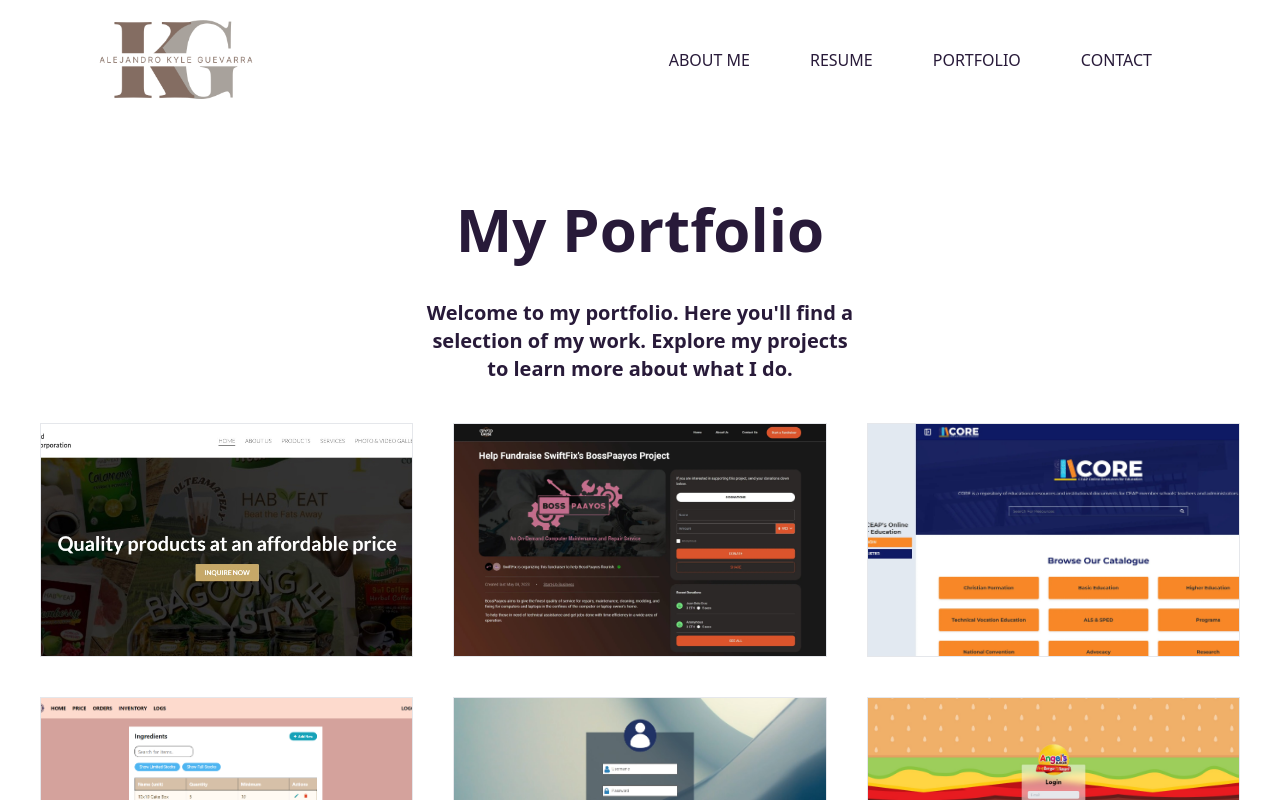
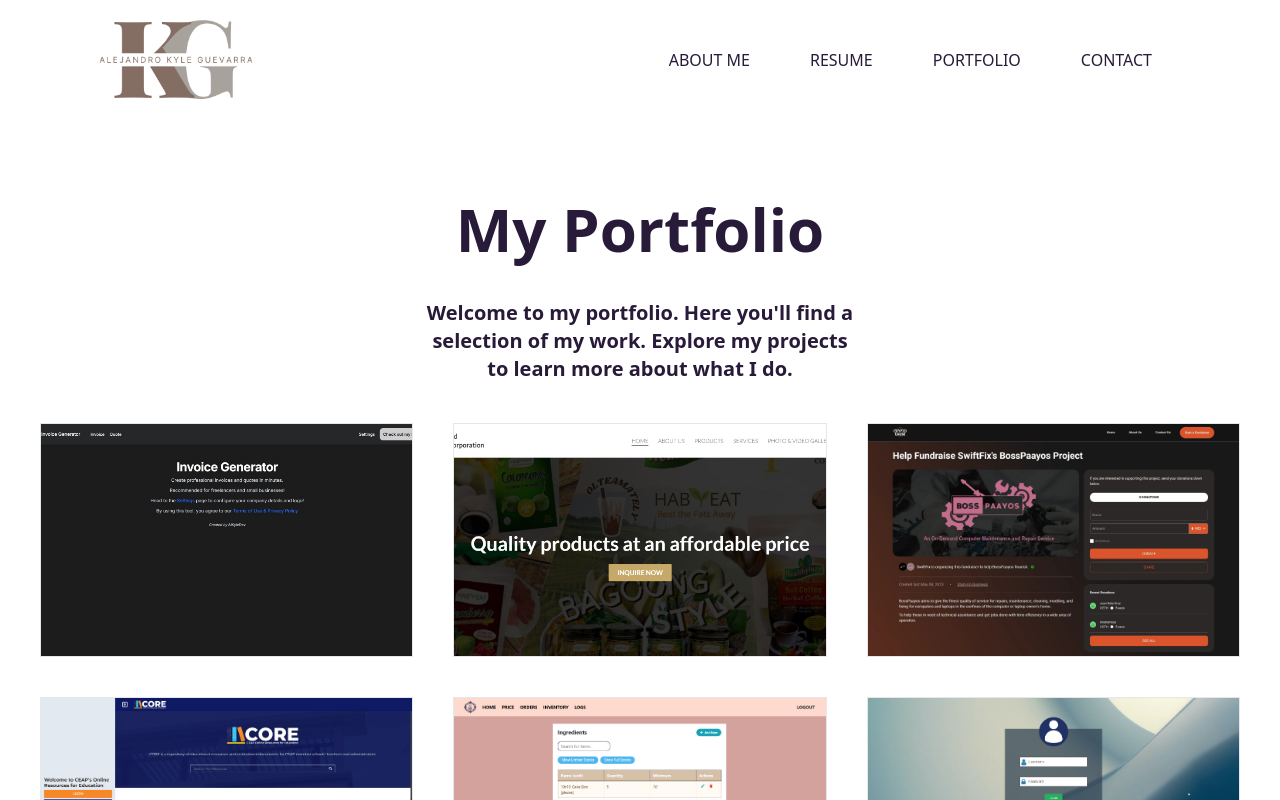
Before and after one commit to AlKyleee/Website-Portfolio, a React (Vite) app: page /portfolio in a window 1280 px wide. Shown: the top 800 px of the page. Built offline with nearby package versions, Linux system fonts and the light colour scheme; a web font is replaced by a local one.

Commit message:
Updated projects

```diff
--- a/src/components/AnimatedRoutes.jsx
+++ b/src/components/AnimatedRoutes.jsx
@@ -8,6 +8,7 @@ import CakesByLis from '../pages/projects/CakesByLis'
 import AccInventorySystem from '../pages/projects/AccInventorySystem'
 import OrderingAccountSystem from '../pages/projects/OrderingAccountSystem'
 import PFP from '../pages/projects/PFP'
+import InvoiceGenerator from '../pages/projects/InvoiceApp'
 import Contact from "../pages/Contact"
 import Error404 from "../pages/Error404"
 import { Route, Routes, useLocation } from "react-router-dom"
@@ -20,7 +21,8 @@ const AnimatedRoutes = () => {
         {name: 'Cakes by LIS', path: '/portfolio/CakesByLis', component: CakesByLis},
         {name: 'Account and Inventory Management System', path: '/portfolio/AccountInventorySystem', component: AccInventorySystem},
         {name: 'Ordering and Account Management System', path: '/portfolio/OrderingAccountSystem', component: OrderingAccountSystem},
-        {name: 'Pautricia Food Processing Corporation', path: '/portfolio/PFP', component: PFP}
+        {name: 'Pautricia Food Processing Corporation', path: '/portfolio/PFP', component: PFP},
+        {name: 'Invoice Generator', path: '/portfolio/InvoiceGenerator', component: InvoiceGenerator}
     ]
 
     const location = useLocation()
--- a/src/pages/Portfolio.jsx
+++ b/src/pages/Portfolio.jsx
@@ -6,6 +6,7 @@ import CakesByLis from '../assets/images/CakesByLis.jpg'
 import AccInventorySystem from '../assets/images/AccInventorySystem.jpg'
 import OrderingAccountSystem from '../assets/images/OrderingAccountSystem.jpg'
 import PFP from '../assets/images/pfp.jpg'
+import InvoiceGenerator from '../assets/images/InvoiceGenerator.jpg'
 import { motion } from 'framer-motion'
 
 const Portfolio = () => {
@@ -18,6 +19,7 @@ const Portfolio = () => {
       <p className="text-6xl sm:text-5xl font-semibold text-tertiary">My Portfolio</p>
       <p className="text-xl text-center font-semibold text-tertiary my-10 lg:w-1/2 xl:w-1/3 w-4/5">Welcome to my portfolio. Here you'll find a selection of my work. Explore my projects to learn more about what I do.</p>
       <div className="grid lg:grid-cols-3 grid-cols-1 grid-flow-row auto-rows-max gap-10 px-10">
+        <PortfolioCard image={InvoiceGenerator} projectTitle="Invoice Generator" path="/portfolio/InvoiceGenerator" />
         <PortfolioCard image={PFP} projectTitle="Pautricia Food Processing Corporation" path="/portfolio/PFP" />
         <PortfolioCard image={CryptoCause} projectTitle="CryptoCause" path="/portfolio/CryptoCause" />
         <PortfolioCard image={Ceap} projectTitle="CEAP Online Resources for Education (CORE)" path="/portfolio/Ceap" />
--- /dev/null
+++ b/src/pages/projects/InvoiceApp.jsx
@@ -0,0 +1,12 @@
+import Project from '../../components/Project'
+import Img from '../../assets/images/InvoiceGenerator.jpg'
+
+const InvoiceGenerator = () => {
+  return (
+    <Project title="Invoice Generator" role="Full Stack Developer" year="2025" image={Img} link="https://invoice.alkyle.dev/">
+        Created an invoice generator application that allows users to create, manage, and send invoices. The application is built using NextJS and TailwindCSS. The database is manageed using IndexedDB for local storage.
+    </Project>
+  )
+}
+
+export default InvoiceGenerator
```
Also changed, not shown: src/assets/images/InvoiceGenerator.jpg (added).
